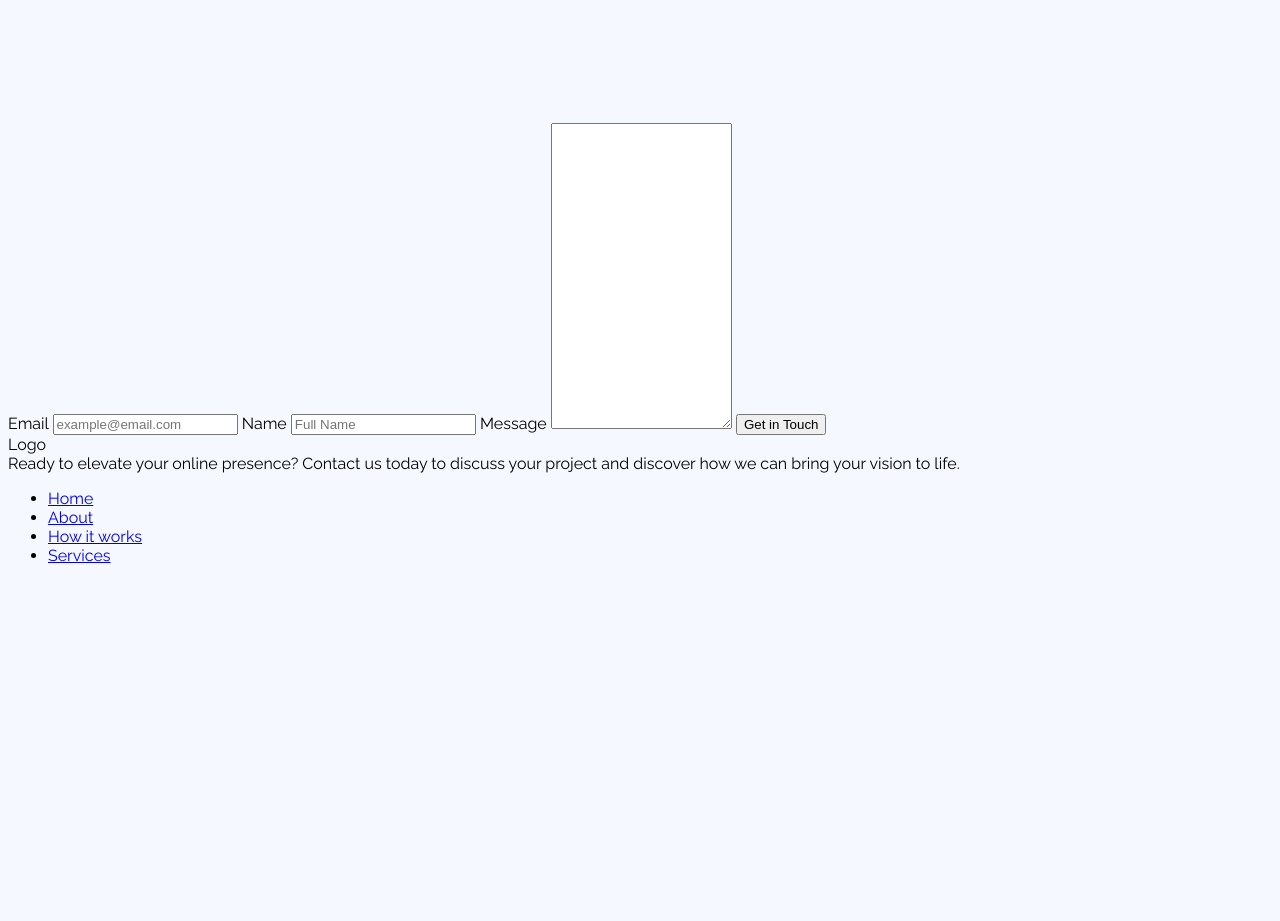
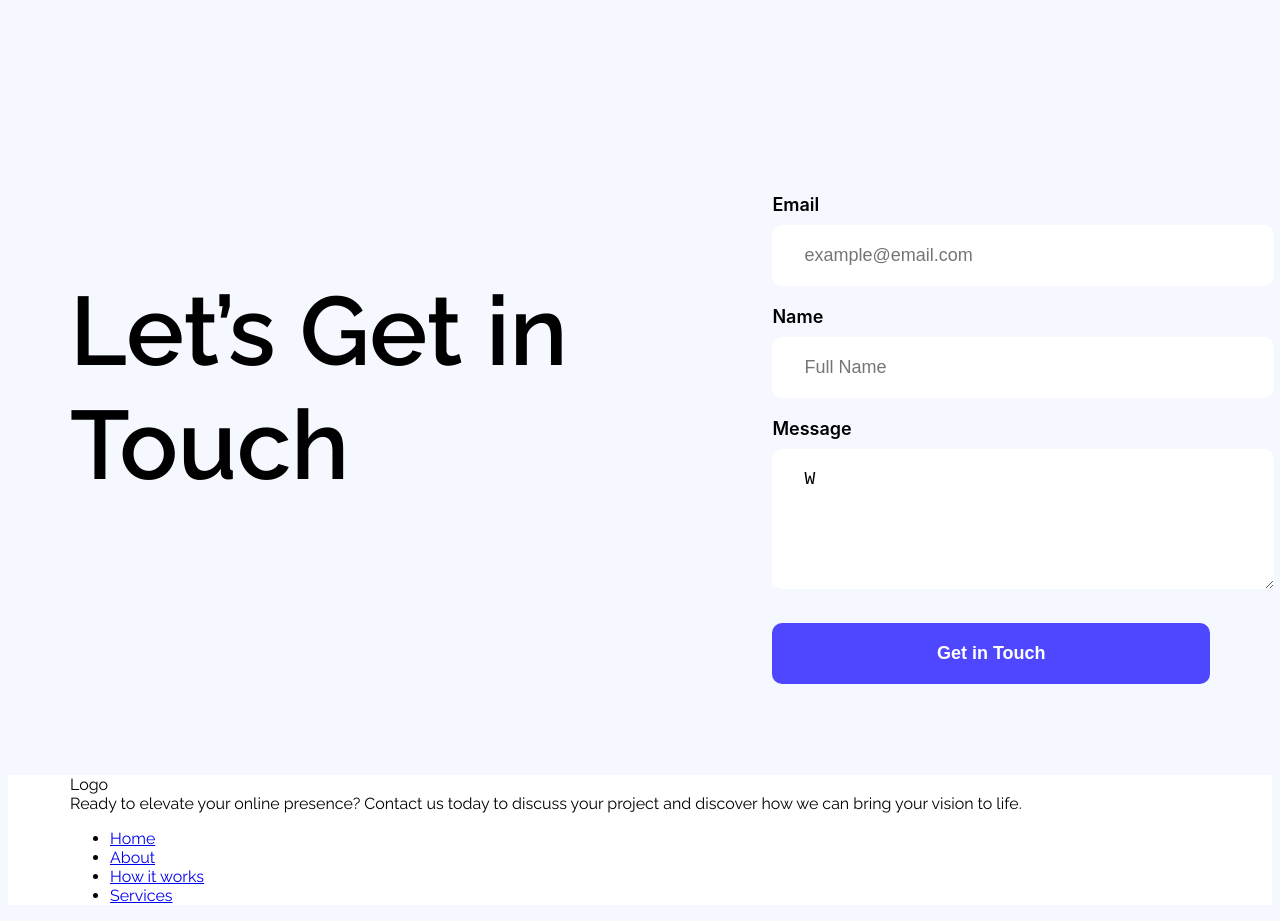
Before and after one commit to codermondol/webflow-agencies, a plain HTML site: page index.html in a window 1280 px wide. Shown: the part 3140-4061 px from the top of the page. Before the commit the page ends 3721 px from the top, so only its background shows below. Drawn offline with Linux system fonts and the light colour scheme.

Commit message:
added contact section CSS

```diff
--- a/index.html
+++ b/index.html
@@ -124,20 +124,21 @@
             </div>
         </section>
         <!-- contact section -->
-        <section class="contact-container">
-            <h2 class="contact-title"></h2>
-            <form action="">
+        <section class="contact-container bg-container">
+            <h2 class="contact-title">Let’s Get in Touch</h2>
+            <form action="" class="form">
                 <label for="Email">Email</label>
                 <input type="Email" name="Email" placeholder="example@email.com">
                 <label for="Name">Name</label>
                 <input type="text" name="text" placeholder="Full Name">
                 <label for="Message">Message</label>
-                <textarea name="testarea" id="" columns="15" rows="20"></textarea>
-                <input type="submit" value="Get in Touch">
+                <textarea name="testarea" id="" columns="5" rows="5" placeholder="Write your Message...">W</textarea>
+                <input type="submit" value="Get in Touch" class="btn-primary btn-form">
             </form>
         </section>
     </main>
-    <footer>
+    <footer class="footer">
+        <div class="footer-container bg-container">
             <div class="footer-logo">Logo</div>
             <div class="footer-description">Ready to elevate your online presence? Contact us today to discuss your project and discover how we can bring your vision to life.</div>
             <div class="footer-menu">
@@ -148,6 +149,7 @@
                     <li><a href="#">Services</a></li>
                 </ul>
             </div>
+        </div>
     </footer>
 </body>
 </html>
--- a/styles/styles.css
+++ b/styles/styles.css
@@ -199,3 +199,46 @@ body{
     border: none;
     border-radius: 48px;
 }
+/* contact styles */
+.contact-container{
+    display: flex;
+    justify-content: space-between;
+    padding: 71px 0px;
+}
+.contact-title{
+    font-size: 97px;
+    font-weight: 600;
+}
+
+.form{
+    width: 497px;
+    margin: 0 auto;
+}
+.form label, input, textarea{
+    width: 100%;
+}
+.form label{
+    font-size: 18px;
+    font-family: inter;
+    font-weight: 600;
+}
+.form input, textarea{
+    font-size: 18px;
+    padding: 20px 32px;
+    margin: 10px 0px 20px 0px;
+    border: none;
+    border-color: #D6DDED;
+    border-width: 1px;
+    border-radius: 10px;
+}
+.btn-form{
+    display: block;
+    width: 497px;
+    width: 100%;
+    border: none;
+}
+
+/* footer styles */
+footer{
+    background-color: white;
+}
```
Lines whose indentation alone changed are shown as unchanged.
